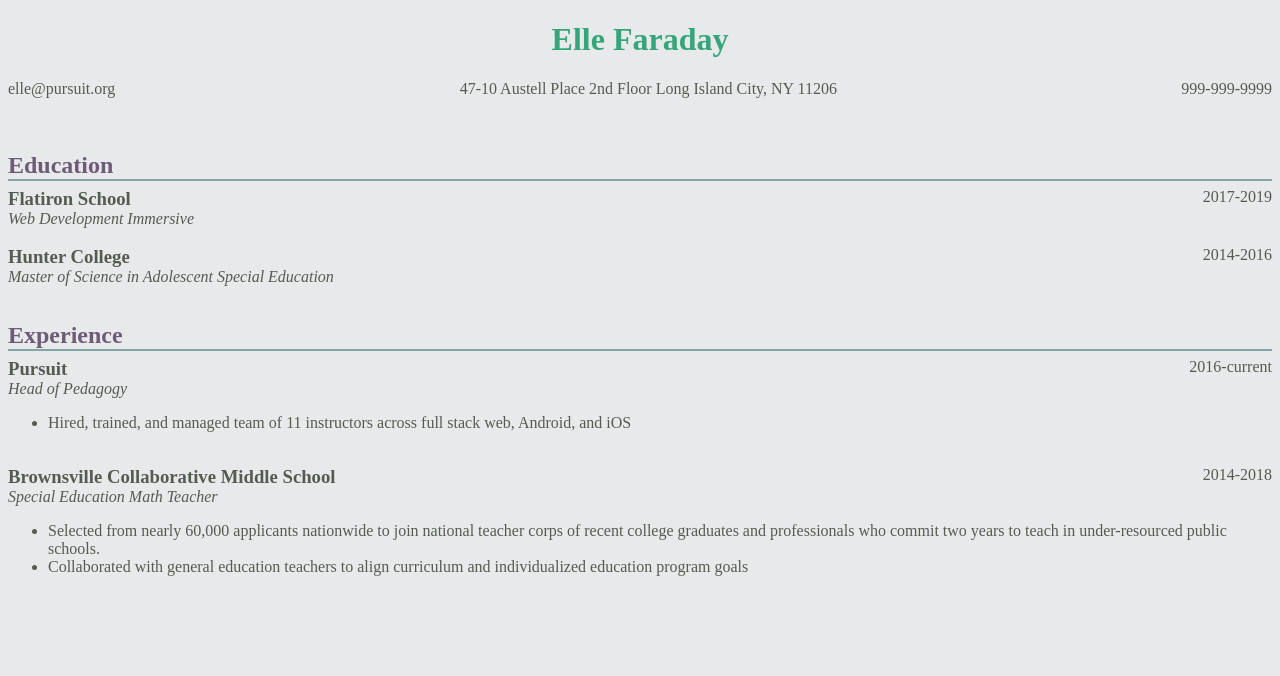
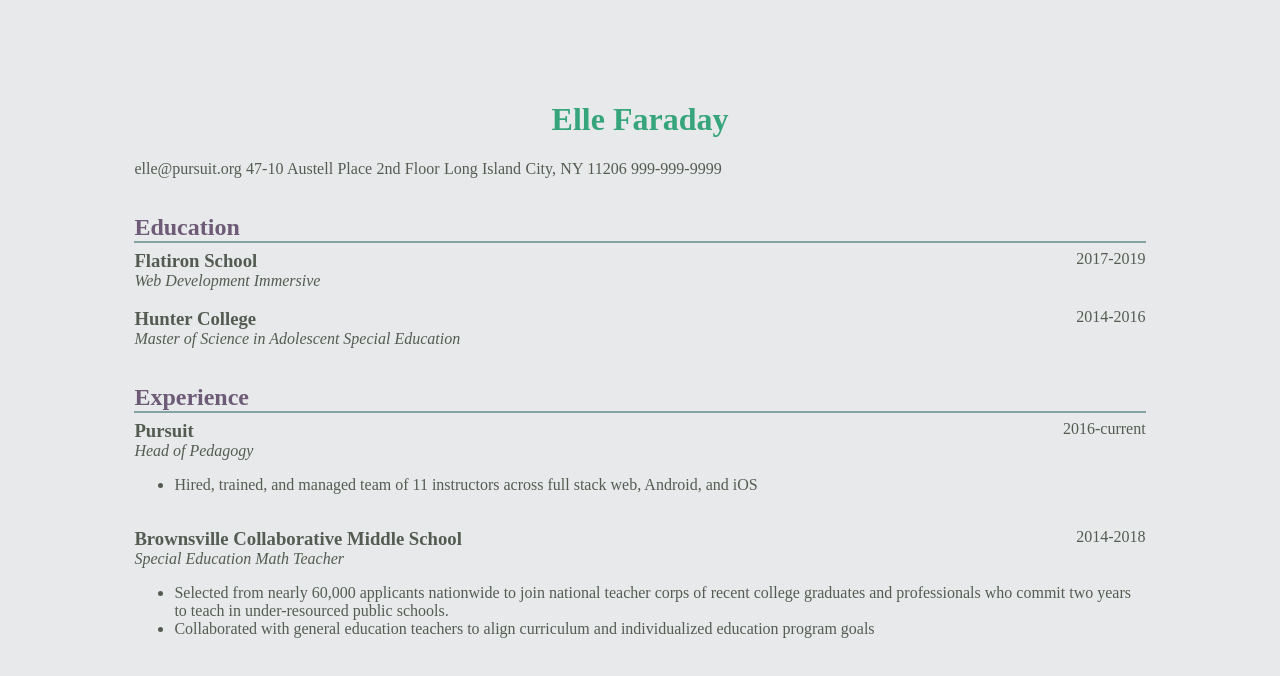
Before and after one commit to joinpursuit/QC_Exemplar, a plain HTML site: page index.html in a window 1280 px wide. Drawn offline with Linux system fonts and the light colour scheme.

Commit message:
Update index.html

```diff
--- a/index.html
+++ b/index.html
@@ -4,13 +4,13 @@
         <link rel="stylesheet" type="text/css" href="styles.css">
     </head>
     <body>
-        <div id="main_div">
+        <div class="main">
             <h1>Elle Faraday</h1>
 
-            <div class="container main_text_color">
-                <span class="contact_info" id="email_address">elle@pursuit.org</span>
-                <span class="contact_info" id="mailing_address">47-10 Austell Place 2nd Floor Long Island City, NY 11206</span>
-                <span class="contact_info" id="phone_number">999-999-9999</span>
+            <div class="container main_text_color contact_info">
+                <span>elle@pursuit.org</span>
+                <span>47-10 Austell Place 2nd Floor Long Island City, NY 11206</span>
+                <span>999-999-9999</span>
             </div>
             <br>
             <br>
```
